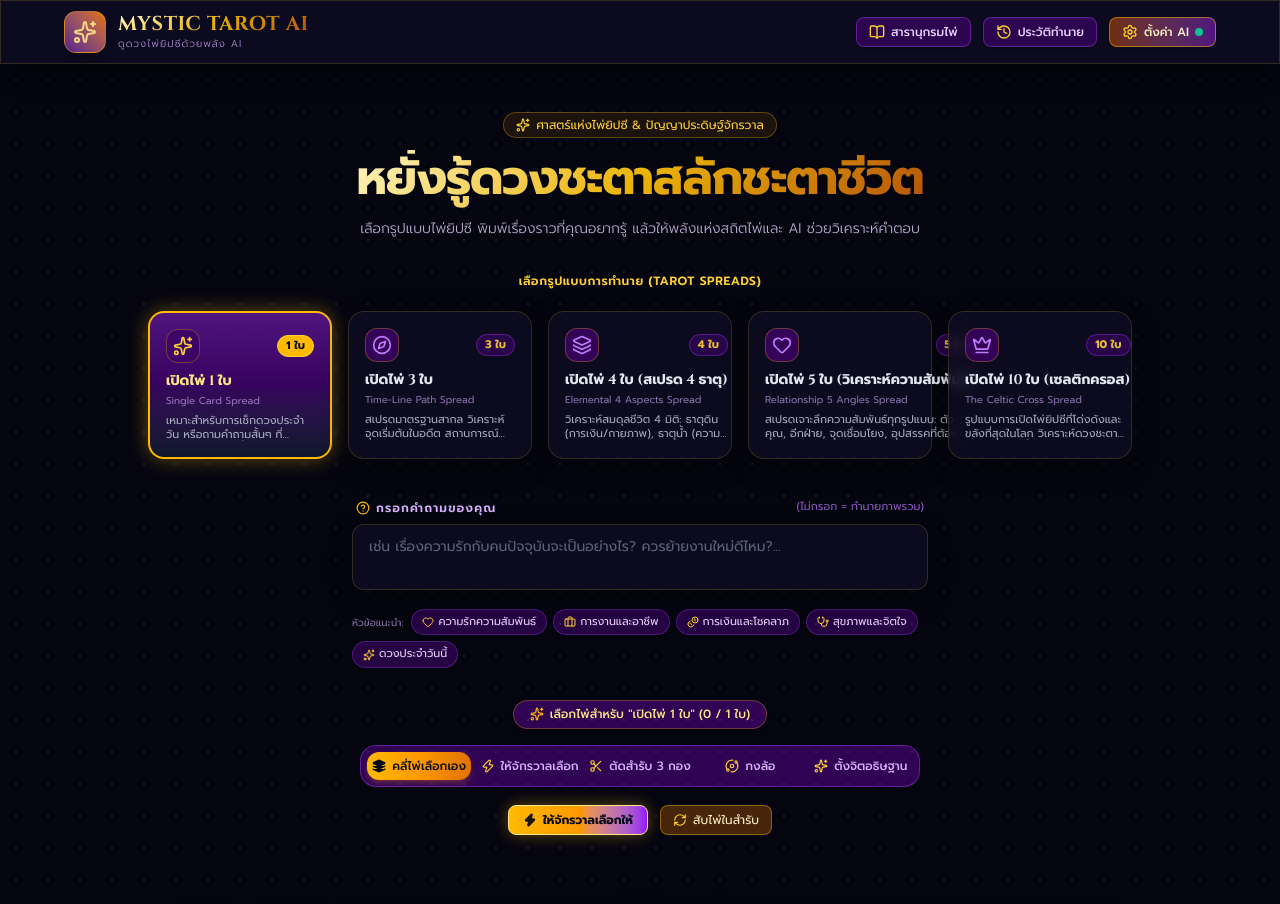
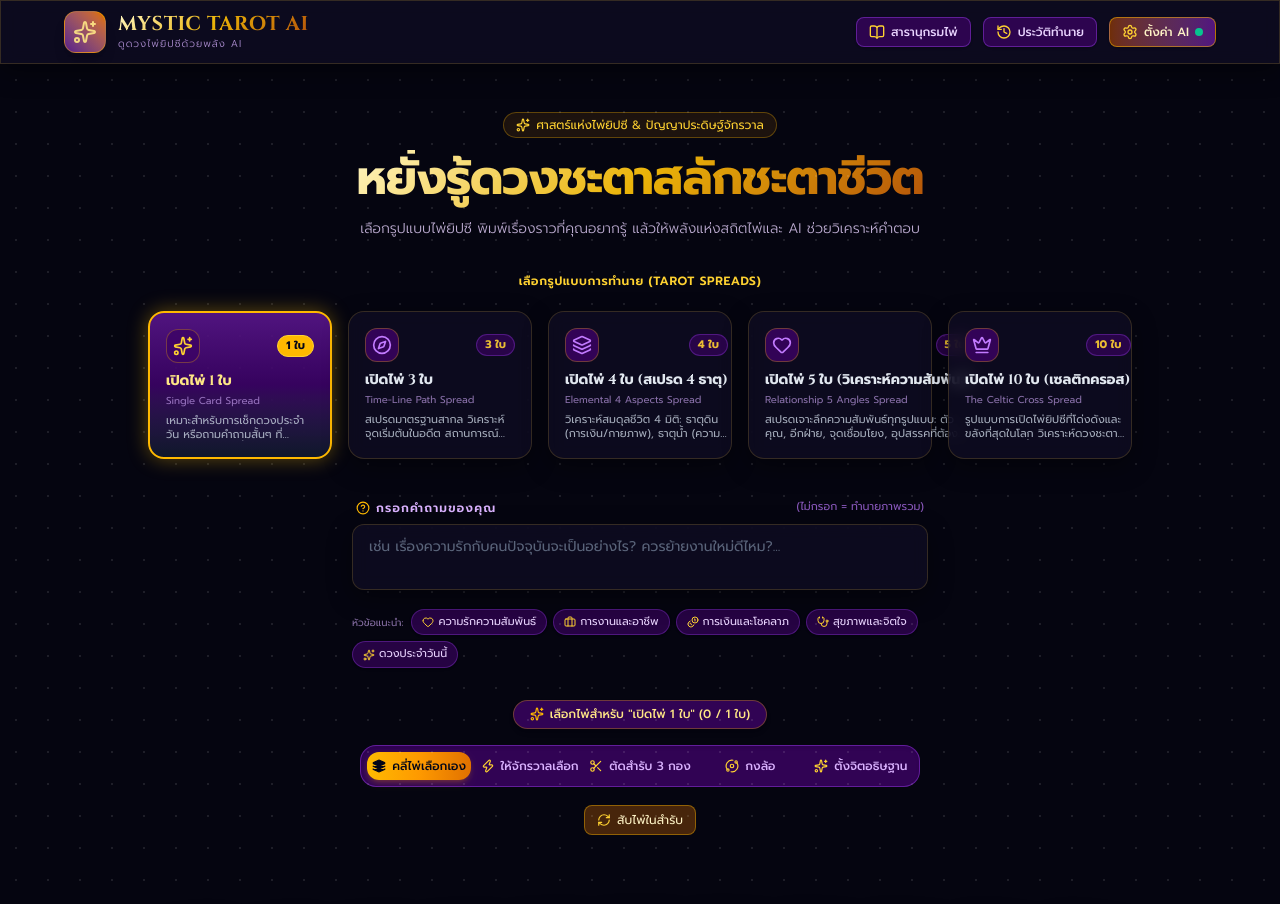
Before and after one commit to pondz1/MysticTarot, a React (Vite) app: page / in a window 1280 px wide. Shown: the top 904 px of the page. Built offline with nearby package versions, Linux system fonts and the light colour scheme.

Commit message:
clean: remove duplicate auto pick button from action controls since it has its own mode tab

```diff
--- a/src/components/TarotDeck.tsx
+++ b/src/components/TarotDeck.tsx
@@ -3,7 +3,7 @@ import type { TarotCard } from '../data/tarotCards';
 import { TAROT_CARDS } from '../data/tarotCards';
 import type { DrawnCard, SpreadMode, SelectionMode } from '../types/tarot';
 import { getSpreadConfig } from '../data/tarotSpreads';
-import { Sparkles, RefreshCw, Zap } from 'lucide-react';
+import { Sparkles, RefreshCw } from 'lucide-react';
 import confetti from 'canvas-confetti';
 
 import { DeckModeSelector } from './deck/DeckModeSelector';
@@ -201,16 +201,6 @@ export const TarotDeck: React.FC<TarotDeckProps> = ({
           <div className="flex flex-wrap items-center justify-center gap-2 sm:gap-3 mt-0.5">
             <button
               type="button"
-              disabled={isShuffling || isAnalyzing}
-              onClick={handleAutoPick}
-              className="flex items-center gap-1.5 text-[11px] sm:text-xs px-3.5 py-1.5 rounded-lg bg-gradient-to-r from-amber-400 via-amber-500 to-purple-600 hover:from-amber-300 hover:to-purple-500 text-slate-950 font-bold border border-amber-200 shadow-[0_0_15px_rgba(234,179,8,0.4)] disabled:opacity-40 transition-all cursor-pointer hover:scale-105 active:scale-95"
-            >
-              <Zap className="w-3.5 h-3.5 fill-slate-950 text-slate-950 animate-pulse" />
-              <span>ให้จักรวาลเลือกให้</span>
-            </button>
-
-            <button
-              type="button"
               disabled={isShuffling || selectedCards.length > 0 || isAnalyzing}
               onClick={handleShuffle}
               className="flex items-center gap-1.5 text-[11px] sm:text-xs px-3 py-1.5 rounded-lg bg-amber-600/30 hover:bg-amber-600/50 border border-amber-400/40 text-amber-100 disabled:opacity-40 transition-all cursor-pointer"
```
